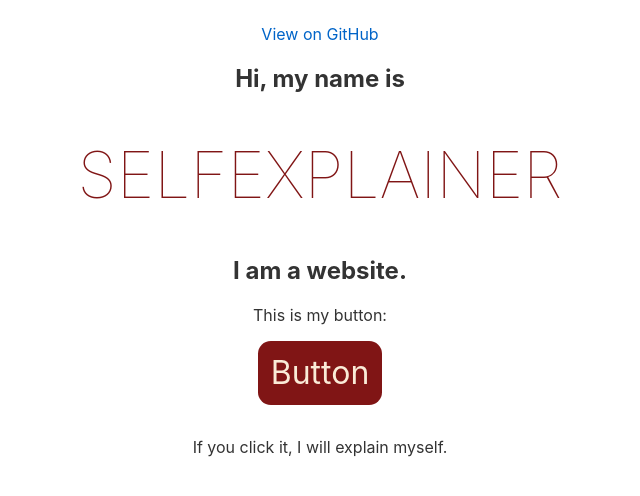
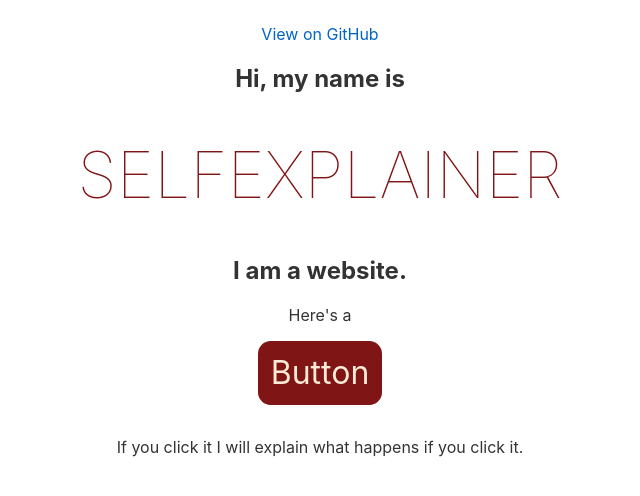
Before and after one commit to nielswadsholt/selfexplainer, a Svelte app: page / in a window 1280 px wide. Shown: the top 496 px of the page, without its empty margins (320-960 px from the left). Built offline with nearby package versions, Linux system fonts and the light colour scheme; no server answers.

Commit message:
Remove unnecessary extra variable assignment

```diff
--- a/src/App.svelte
+++ b/src/App.svelte
@@ -5,8 +5,6 @@
 	export let name;
 
 	let source = '';
-
-	$: highlighted = source;
 
 	onMount(async () => {
 		const response = await fetch(
@@ -18,7 +16,7 @@
 
 	function btnClick() {
 		visible = !visible;
-		highlighted = Prism.highlightAll();
+		source = Prism.highlightAll();
 	}
 </script>
 
@@ -32,16 +30,16 @@
 	<h2>Hi, my name is</h2>
 	<h1>{name}</h1>
 	<h2>I am a website.</h2>
-	<p>This is my button:</p>
+	<p>Here's a</p>
 	<button on:click={btnClick}>Button</button>
 	<div hidden='{visible}'>
-		<p>If you click it, I will explain myself.</p>
+		<p>If you click it I will explain what happens if you click it.</p>
 	</div>
 	<div hidden='{!visible}'>
 		<p>Thanks for clicking! Here is the
 		<a href="https://svelte.dev/" target="blank">Svelte</a>
 		code that made it all happen:</p>
-		<CodeBlock code={highlighted}/>
+		<CodeBlock code={source}/>
 		<p>This syntax-highlighted code block was made with <a href="https://github.com/PrismJS/prism" target="blank">PrismJS</a></p>
 	</div>
 </div>
```
